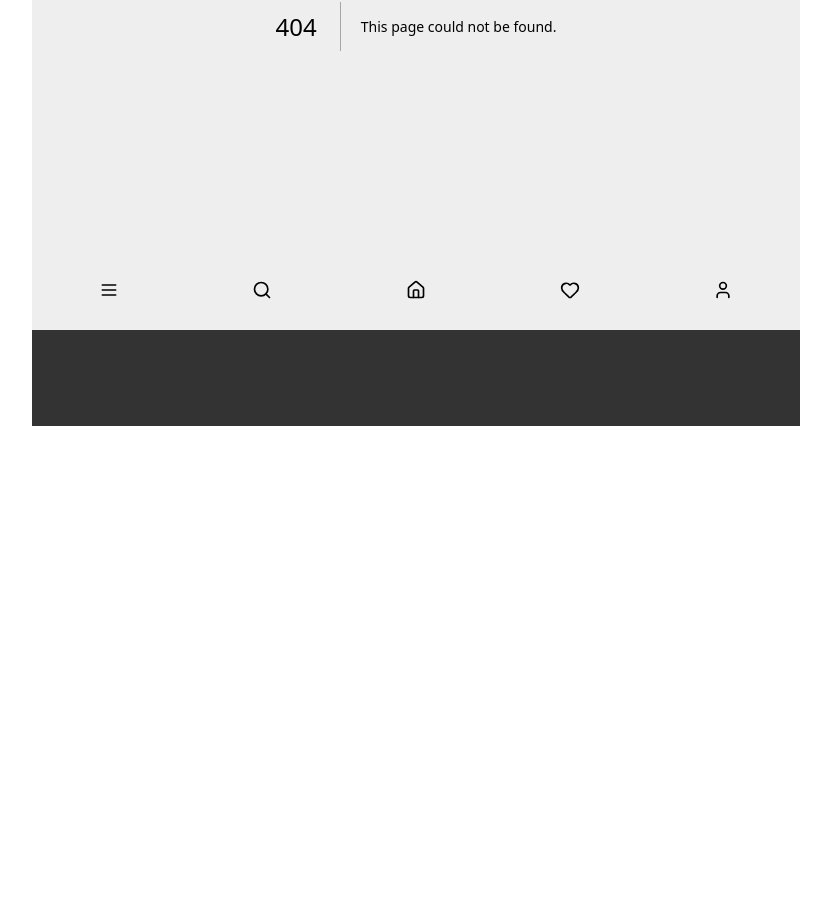
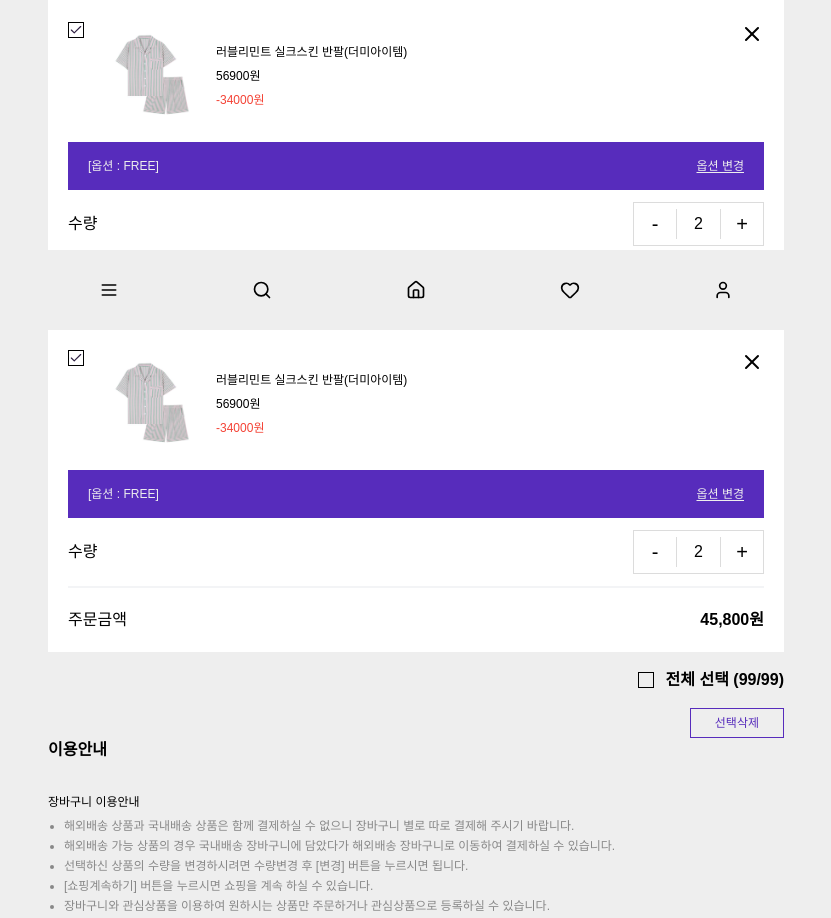
Before and after one commit to SiwonYoo/Twogether, a Next.js app: page /cart in a window 1280 px wide. Before the commit this address had no page. Shown: the part 470-1388 px from the top of the page, without its empty margins (224-1055 px from the left). Before the commit the page ends 896 px from the top, so only its background shows below. Built offline with nearby package versions, Linux system fonts and the light colour scheme; a web font is replaced by a local one.

Commit message:
✨ feat: Implement cart page markup and componentization

```diff
--- /dev/null
+++ b/src/app/cart/page.tsx
@@ -0,0 +1,34 @@
+import { Metadata } from 'next';
+import Button from '@/components/common/Button';
+import CartListSection from '@/components/cart/CartListSection';
+import InfoSection from '@/components/cart/InfoSection';
+import PriceDetailsSection from '@/components/cart/PriceDetailsSection';
+
+export const metadata: Metadata = {
+  title: '장바구니 - Twogether',
+  openGraph: {
+    title: '장바구니 - Twogether',
+    description: '장바구니',
+    url: '/cart',
+  },
+};
+
+export default function CartPage() {
+  return (
+    <main className="mx-4 mb-50">
+      {/* 장바구니 상품 목록 */}
+      <CartListSection />
+
+      {/* 이용 안내 */}
+      <InfoSection />
+
+      {/* 가격 상세 정보 */}
+      <PriceDetailsSection />
+
+      {/* 선택 상품 주문 버튼 */}
+      <Button shape="square" bg="light" size="lg">
+        선택상품주문
+      </Button>
+    </main>
+  );
+}
--- /dev/null
+++ b/src/components/cart/CartItemCard.tsx
@@ -0,0 +1,75 @@
+import type { CartItem } from '@/stores/useCartStore';
+import Counter from '@/components/cart/Counter';
+import CheckBox from '@/components/common/CheckBox';
+import Image from 'next/image';
+import { LucideX } from 'lucide-react';
+import useCartStore from '@/stores/useCartStore';
+
+interface CartItemCardProps {
+  cartItem: CartItem;
+  selected?: boolean;
+}
+
+export default function CartItemCard({ cartItem, selected = true }: CartItemCardProps) {
+  const salePrice = (cartItem.price - cartItem.discount) * cartItem.quantity;
+
+  return (
+    <article className="flex flex-col gap-3 px-2 py-3">
+      {/* 체크박스, 상품 이미지, 이름 가격, 삭제 버튼 */}
+      <div className="flex flex-row h-fit items-start gap-6">
+        <CheckBox
+          id={`select-cart-item-${cartItem.name}`}
+          name="cart-item-select"
+          label={`${cartItem.name} 선택 체크박스`}
+          hideLabel
+          checked={selected}
+        />
+
+        <figure className="shrink-0 self-center">
+          <Image
+            src="/images/products/short-sleeve/01/detail-1.jpg"
+            width="80"
+            height="108"
+            alt="상품 썸네일 이미지"
+            className=""
+          />
+          <figcaption className="sr-only">{cartItem.name} 이미지</figcaption>
+        </figure>
+
+        {/* 상품 이름, 정가, 할인 금액 */}
+        <div className="flex flex-col justify-center text-xs gap-2 h-[6.75rem] w-full">
+          <p>{cartItem.name}</p>
+          <p>{cartItem.price}원</p>
+          <p className="text-error">-{cartItem.discount}원</p>
+        </div>
+
+        {/* 삭제 버튼 */}
+        <button type="button" className="cursor-pointer">
+          <LucideX size={24} />
+        </button>
+      </div>
+
+      {/* 옵션, 옵션 변경 */}
+      <div className="flex flex-row justify-between bg-secondary-2 text-white px-5 py-4 text-xs">
+        <span>[옵션 : {cartItem.option}]</span>
+        <a href="#" className="underline underline-offset-2">
+          옵션 변경
+        </a>
+      </div>
+
+      {/* 수량 변경 */}
+      <div className="flex flex-row items-center justify-between">
+        <span className="">수량</span>
+        <Counter quantity={cartItem.quantity} onChange={() => {}} />
+      </div>
+
+      <hr className="border-1 border-gray-100" />
+
+      {/* 주문 금액 */}
+      <div className="flex flex-row justify-between py-2">
+        <span>주문금액</span>
+        <span className="font-bold">{salePrice.toLocaleString()}원</span>
+      </div>
+    </article>
+  );
+}
--- /dev/null
+++ b/src/components/cart/CartListItem.tsx
@@ -0,0 +1,19 @@
+import type { CartItem } from '@/stores/useCartStore';
+import CartItemCard from '@/components/cart/CartItemCard';
+
+interface CartListItemProps {
+  cartItem: CartItem;
+  selected?: boolean;
+  isLast?: boolean;
+}
+
+function CartListItem({ cartItem, selected = true, isLast = false }: CartListItemProps) {
+  return (
+    <li>
+      <CartItemCard cartItem={cartItem} selected={selected} />
+      {!isLast && <hr className="border-gray-200 border-1" />}
+    </li>
+  );
+}
+
+export default CartListItem;
--- /dev/null
+++ b/src/components/cart/CartListSection.tsx
@@ -0,0 +1,58 @@
+'use client';
+
+import CartListItem from '@/components/cart/CartListItem';
+import { Flag, LucideChevronDown, LucideChevronUp } from 'lucide-react';
+import { SizeOption } from '@/constants/options';
+import CheckBox from '@/components/common/CheckBox';
+import useCartStore from '@/stores/useCartStore';
+import { useEffect, useState } from 'react';
+
+// 더미 데이터, 실제 데이터는 useCartStore에서 가져오기
+const dummyItem = {
+  id: '1',
+  name: '러블리민트 실크스킨 반팔(더미아이템)',
+  price: 56900,
+  discount: 34000,
+  option: 'FREE' as SizeOption,
+  quantity: 2,
+};
+
+export default function CartListSection() {
+  return (
+    <>
+      <section>
+        <div className="flex flex-row my-4">
+          <h2 className="w-full font-bold">장바구니 상품</h2>
+
+          <button
+            id="cart-list-toggle"
+            aria-label="장바구니 상품 목록 접기"
+            aria-expanded="true"
+            className="hover:cursor-pointer"
+          >
+            <LucideChevronUp />
+            <span className="sr-only">목록 접기</span>
+          </button>
+        </div>
+
+        <ul className="flex flex-col px-3 bg-[#ffffff] gap-3">
+          <CartListItem key={1} cartItem={dummyItem} selected={true} isLast={false} />
+          <CartListItem key={2} cartItem={dummyItem} selected={true} isLast={false} />
+          <CartListItem key={3} cartItem={dummyItem} selected={true} isLast={true} />
+        </ul>
+      </section>
+
+      <section>
+        <div className="flex flex-row items-center gap-2 my-4 justify-end">
+          <CheckBox id="select-all-cart-items-checkbox" name="-items-select-all" label="전체 선택 체크박스" hideLabel />
+          <label id="all-checked-label" className="font-bold">
+            전체 선택 (99/99)
+          </label>
+        </div>
+        <div className="flex justify-end">
+          <button className="text-secondary-2 text-xs border-1 px-6 py-1.5 cursor-pointer">선택삭제</button>
+        </div>
+      </section>
+    </>
+  );
+}
--- /dev/null
+++ b/src/components/cart/InfoListItem.tsx
@@ -0,0 +1,9 @@
+interface InfoListItemProps {
+  children?: React.ReactNode;
+}
+
+function InfoListItem({ children }: InfoListItemProps) {
+  return <li className={`list-disc ml-4`}>{children}</li>;
+}
+
+export default InfoListItem;
--- /dev/null
+++ b/src/components/cart/InfoSection.tsx
@@ -0,0 +1,29 @@
+import InfoListItem from '@/components/cart/InfoListItem';
+
+export default function InfoSection() {
+  return (
+    <section>
+      <h2 className="font-bold mb-4">이용안내</h2>
+
+      <article className="text-xs my-8">
+        <h3 className="mb-2">장바구니 이용안내</h3>
+        <ul className="flex flex-col gap-1 text-gray-350">
+          <InfoListItem>
+            해외배송 상품과 국내배송 상품은 함께 결제하실 수 없으니 장바구니 별로 따로 결제해 주시기 바랍니다.
+          </InfoListItem>
+          <InfoListItem>
+            해외배송 가능 상품의 경우 국내배송 장바구니에 담았다가 해외배송 장바구니로 이동하여 결제하실 수 있습니다.
+          </InfoListItem>
+          <InfoListItem>선택하신 상품의 수량을 변경하시려면 수량변경 후 [변경] 버튼을 누르시면 됩니다.</InfoListItem>
+          <InfoListItem>[쇼핑계속하기] 버튼을 누르시면 쇼핑을 계속 하실 수 있습니다.</InfoListItem>
+          <InfoListItem>
+            장바구니와 관심상품을 이용하여 원하시는 상품만 주문하거나 관심상품으로 등록하실 수 있습니다.
+          </InfoListItem>
+          <InfoListItem>
+            파일첨부 옵션은 동일상품을 장바구니에 추가할 경우 마지막에 업로드 한 파일로 교체됩니다.
+          </InfoListItem>
+        </ul>
+      </article>
+    </section>
+  );
+}
--- /dev/null
+++ b/src/components/cart/PriceDetailsSection.tsx
@@ -0,0 +1,31 @@
+'use client';
+import useCartStore from '@/stores/useCartStore';
+import { calculateTotalPrice, calculateDeliveryFee, calculateTotalDiscount, calculateFinalAmount } from '@/utils/cart';
+
+export default function InfoSection() {
+  return (
+    <section className="flex flex-col gap-3 p-4 border-1 mb-4">
+      <div className="flex flex-row justify-between">
+        <p>총 상품금액</p>
+        <p>99원</p>
+      </div>
+
+      <div className="flex flex-row justify-between">
+        <p>총 할인금액</p>
+        <p>99원</p>
+      </div>
+
+      <div className="flex flex-row justify-between">
+        <p>배송비</p>
+        <p>99원</p>
+      </div>
+
+      <hr className="border-gray-250" />
+
+      <div className="flex flex-row justify-between font-bold">
+        <p className="">결제예정금액</p>
+        <p>99원</p>
+      </div>
+    </section>
+  );
+}
```
